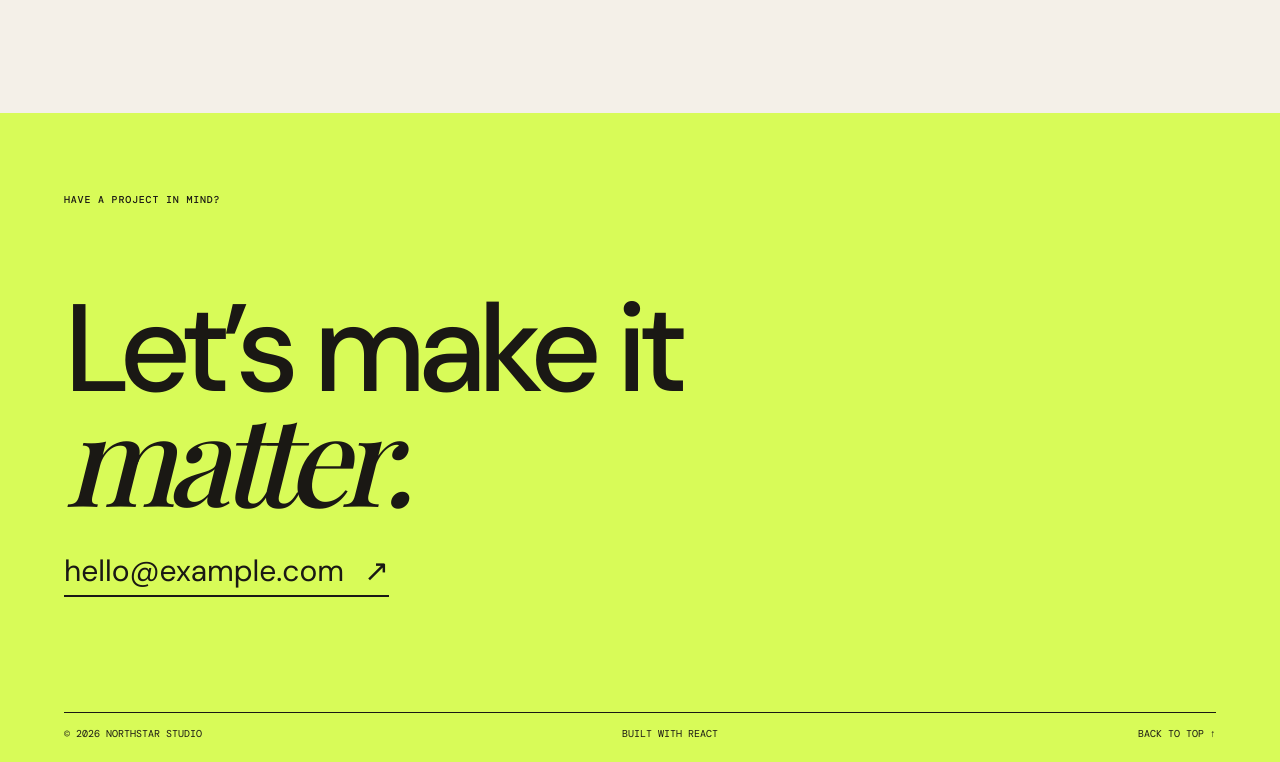
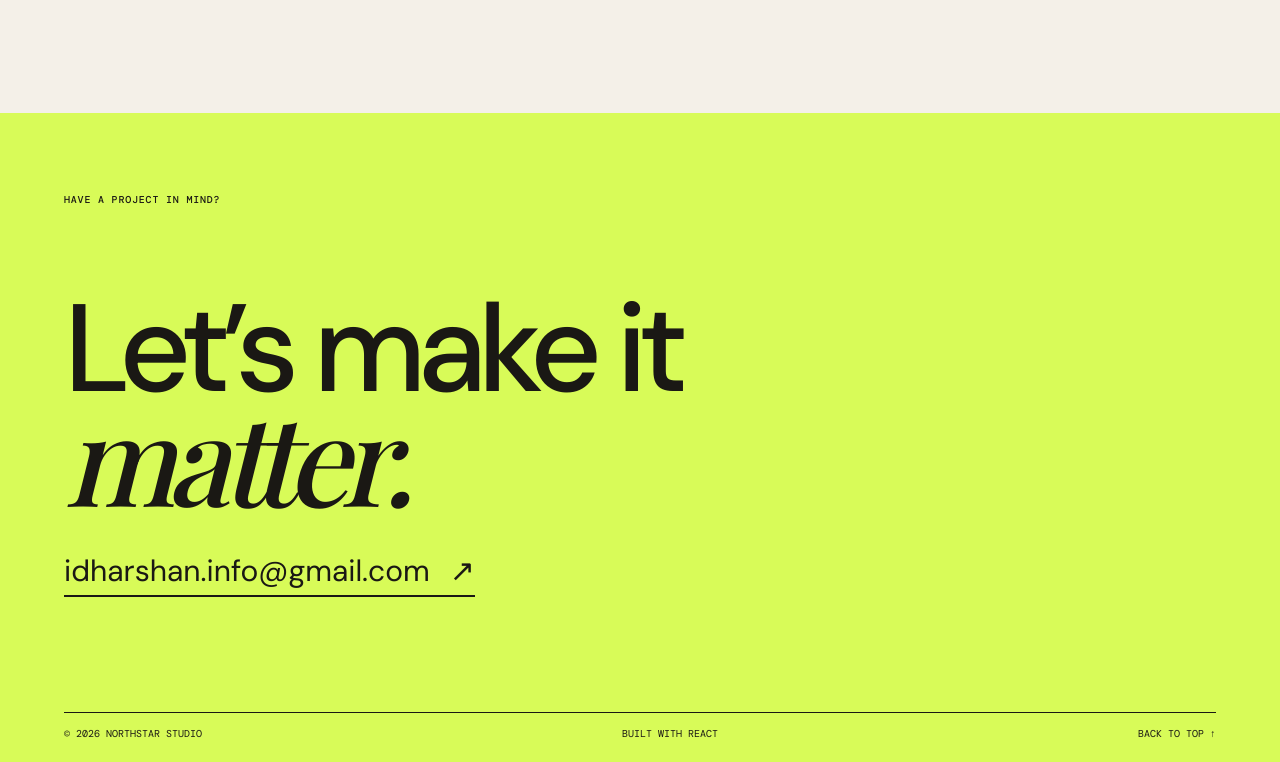
Before and after one commit to idharshanbite/Dharshan, a React (Vite) app: page / in a window 1280 px wide. Shown: the part 2594-3356 px from the top of the page. Built offline with nearby package versions, Linux system fonts and the light colour scheme; a web font is replaced by a local one.

Commit message:
Update main.jsx

```diff
--- a/src/main.jsx
+++ b/src/main.jsx
@@ -54,7 +54,7 @@ function App() {
       <footer id="contact">
         <p className="eyebrow">Have a project in mind?</p>
         <h2>Let’s make it<br /><em>matter.</em></h2>
-        <a className="email" href="mailto:hello@example.com">hello@example.com <span>↗</span></a>
+        <a className="email" href="idharshan.info@gmail.com">idharshan.info@gmail.com <span>↗</span></a>
         <div className="footer-bottom"><p>© 2026 Northstar Studio</p><p>Built with React</p><a href="#top">Back to top ↑</a></div>
       </footer>
     </main>
```
